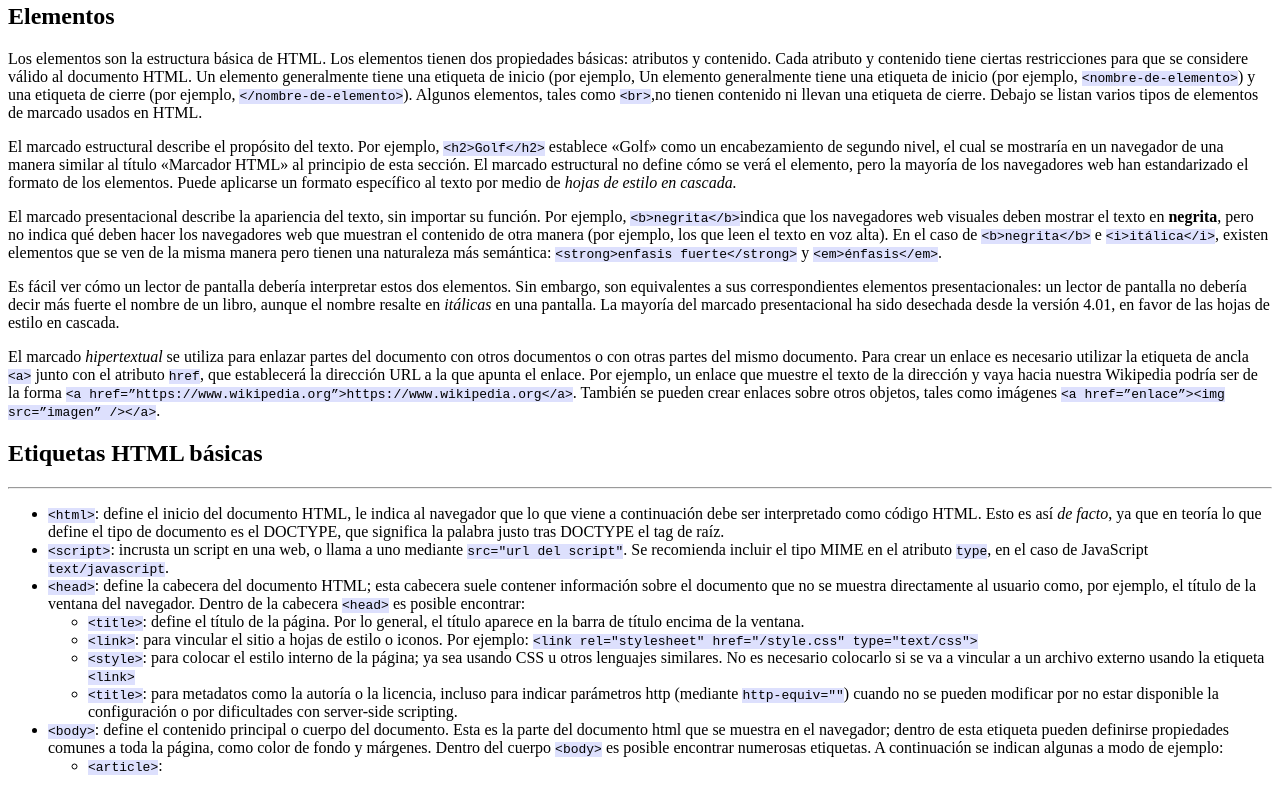
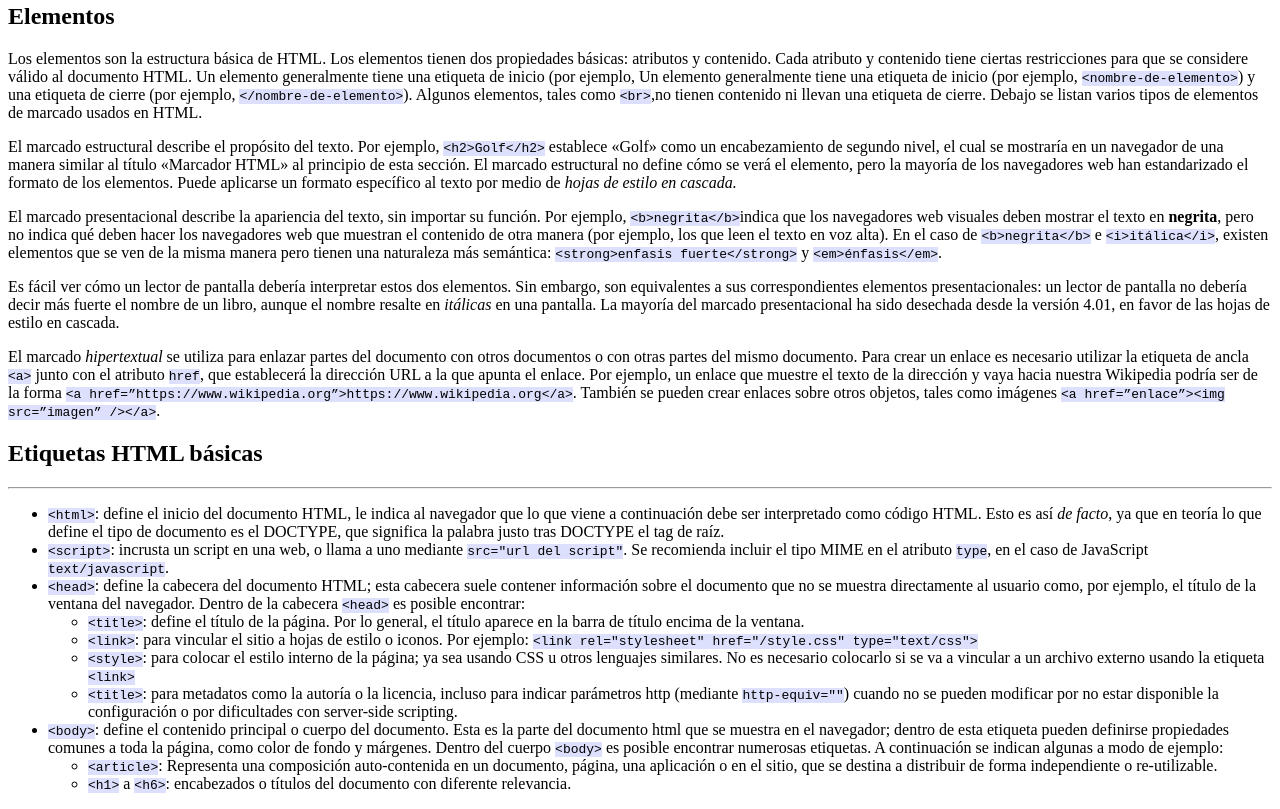
Before and after one commit to jalfonsoms/Ejercicio1, a plain HTML site: page index.html in a window 1280 px wide. Shown: the part 630-1439 px from the top of the page. Drawn offline with Linux system fonts and the light colour scheme.

Commit message:
Agregadas nuevas descripciones al body

```diff
--- a/index.html
+++ b/index.html
@@ -44,7 +44,8 @@
         <li>
             <code>&lt;body&gt;</code>:  define el contenido principal o cuerpo del documento. Esta es la parte del documento html que se muestra en el navegador; dentro de esta etiqueta pueden definirse propiedades comunes a toda la página, como color de fondo y márgenes. Dentro del cuerpo <code>&lt;body&gt;</code> es posible encontrar numerosas etiquetas. A continuación se indican algunas a modo de ejemplo:
             <ul>
-                <li><code>&lt;article&gt;</code>:</li>
+                <li><code>&lt;article&gt;</code>:  Representa una composición auto-contenida en un documento, página, una aplicación o en el sitio, que se destina a distribuir de forma independiente o re-utilizable.</li>
+                <li><code>&lt;h1&gt;</code> a <code>&lt;h6&gt;</code>: encabezados o títulos del documento con diferente relevancia.</li>
             </ul>
         </li>
     </ul>
```
